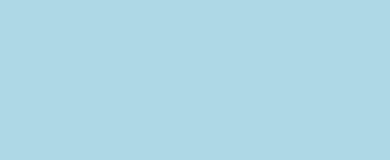
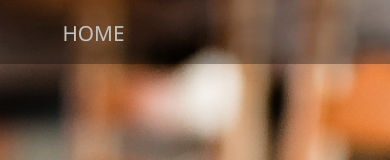
Before and after one commit to FabienCharlet/scroll-website-template, a plain HTML site: page WebContent/index.html in a window 390 px wide. Shown: the top 160 px of the page. Drawn offline with Linux system fonts and the light colour scheme.

Commit message:
Better backgrounds and introducing top menu

```diff
--- a/WebContent/css/main.css
+++ b/WebContent/css/main.css
@@ -3,8 +3,64 @@ body{
     margin: 0px;
 
 	overflow: hidden;
-	transition-duration: 0.1s;
 }
+
+
+.topnav {
+  position: fixed;
+  top: 0;
+  text-align: center;
+  width: 100%;
+  height: 4em;
+  background-color: rgba(0, 0, 0, 0.3);
+}
+
+.topnav a {
+  float: left;
+  display: block;
+  color: #f2f2f2;
+  text-align: center;
+  padding-top : 0.9em;
+  padding-left : 3em;
+  text-decoration: none;
+  font-size: 1.3em;
+  font-family: 'Noto Sans', sans-serif;
+}
+
+.topnav a:hover {
+  color: #c2c2c2;
+}
+
+.topnav a.active {
+  color: white;
+}
+
+.topnav .icon {
+  display: none;
+}
+
+@media screen and (max-width: 600px) {
+  .topnav a:not(:first-child) {display: none;}
+  .topnav a.icon {
+    float: right;
+    display: block;
+  }
+}
+
+@media screen and (max-width: 600px) {
+  .topnav.responsive {position: relative;}
+  .topnav.responsive .icon {
+    position: absolute;
+    right: 0;
+    top: 0;
+  }
+  .topnav.responsive a {
+    float: none;
+    display: block;
+    text-align: left;
+  }
+}
+
 
 #main {
 
@@ -12,7 +68,9 @@ body{
 }
 
 .slide {
-    height: 80%;
+    height: 90%;
+    background-size: cover;
+    background-position: bottom;
 }
 
 
--- a/WebContent/index.html
+++ b/WebContent/index.html
@@ -1,20 +1,29 @@
 <html>
 <head>
 	<link rel="stylesheet" href="css/main.css">
+	<link href="https://fonts.googleapis.com/css2?family=Noto+Sans&display=swap" rel="stylesheet">
 </head>
 <body>
-</body>
 
 <div id="main">
-	<div class="slide" style="background-color: lightblue;">
+
+	<div class="topnav" id="navDiv">
+		<a href="#home" onclick="scrollToSlide(0); return false;">HOME</a>
+		<a href="#bio" onclick="scrollToSlide(1); return false;">BIO</a>
+		<a href="#objectifs" onclick="scrollToSlide(2); return false;">OBJECTIFS</a>
+		<a href="javascript:void(0);" class="icon" onclick="myFunction()">
+			<i class="fa fa-bars"></i>
+		</a>
+	</div>
+	<div id="home" class="slide" style="background-image: url('img_site/begin.jpg');">
 
 
 	</div>
-	<div class="slide" style="background-color: blue;">
+	<div id="bio" class="slide" style="background-image: url('img_site/scary_path.jpg');">
 
 
 	</div>
-	<div class="slide" style="background-color: darkblue;">
+	<div id="objectifs" class="slide" style="background-image: url('img_site/balance.jpg');">
 
 
 	</div>
@@ -46,4 +55,6 @@
 
 <div id="downscroller"></div>
 <script type="text/javascript" src="style/main.js"></script>
+
+</body>
 </html>
--- a/WebContent/style/main.js
+++ b/WebContent/style/main.js
@@ -66,6 +66,7 @@ var loaded = false;
 
 var currentSlide = 0;
 var mainDiv;
+var navDiv;
 var downScrollerDiv;
 var nbSlides;
 var currentScrollPosition = 0;
@@ -93,6 +94,7 @@ function init() {
 
 	downScrollerDiv = document.getElementById("downscroller");
 	mainDiv = document.getElementById("main");
+	navDiv = document.getElementById("navDiv");
 
 	let slidesDiv = document.getElementsByClassName("slide");
 	nbSlides = slidesDiv.length;
@@ -146,21 +148,13 @@ function detectswipe() {
 	  },false);
 }
 
-function changeSlide(down) {
 
-	log('Change slide requested ' + (down ? 'down' : 'up'));
-
-	let nextSlide = down ? currentSlide + 1 : currentSlide - 1;
-
-	if (nextSlide >= nbSlides || nextSlide < 0) {
-
-		return;
-	}
+function scrollToSlide(nextSlide) {
 
 	log('Current heights length ' + heights.length);
 
-
 	mainDiv.style.transform = "translateY(-" + heights[nextSlide] + 'px)';
+	navDiv.style.top = "" + heights[nextSlide] + "px";
 
 	currentSlide = nextSlide;
 	log('Slide changed');
@@ -175,6 +169,21 @@ function changeSlide(down) {
 
 		downScrollerDiv.style.visibility = 'visible';
 	}
+
+}
+
+function changeSlide(down) {
+
+	log('Change slide requested ' + (down ? 'down' : 'up'));
+
+	let nextSlide = down ? currentSlide + 1 : currentSlide - 1;
+
+	if (nextSlide >= nbSlides || nextSlide < 0) {
+
+		return;
+	}
+
+	scrollToSlide(nextSlide);
 }
 
 function handleScroll(event) {
```
Also changed, not shown: WebContent/img_site/begin.jpg (added), 2 other files.
